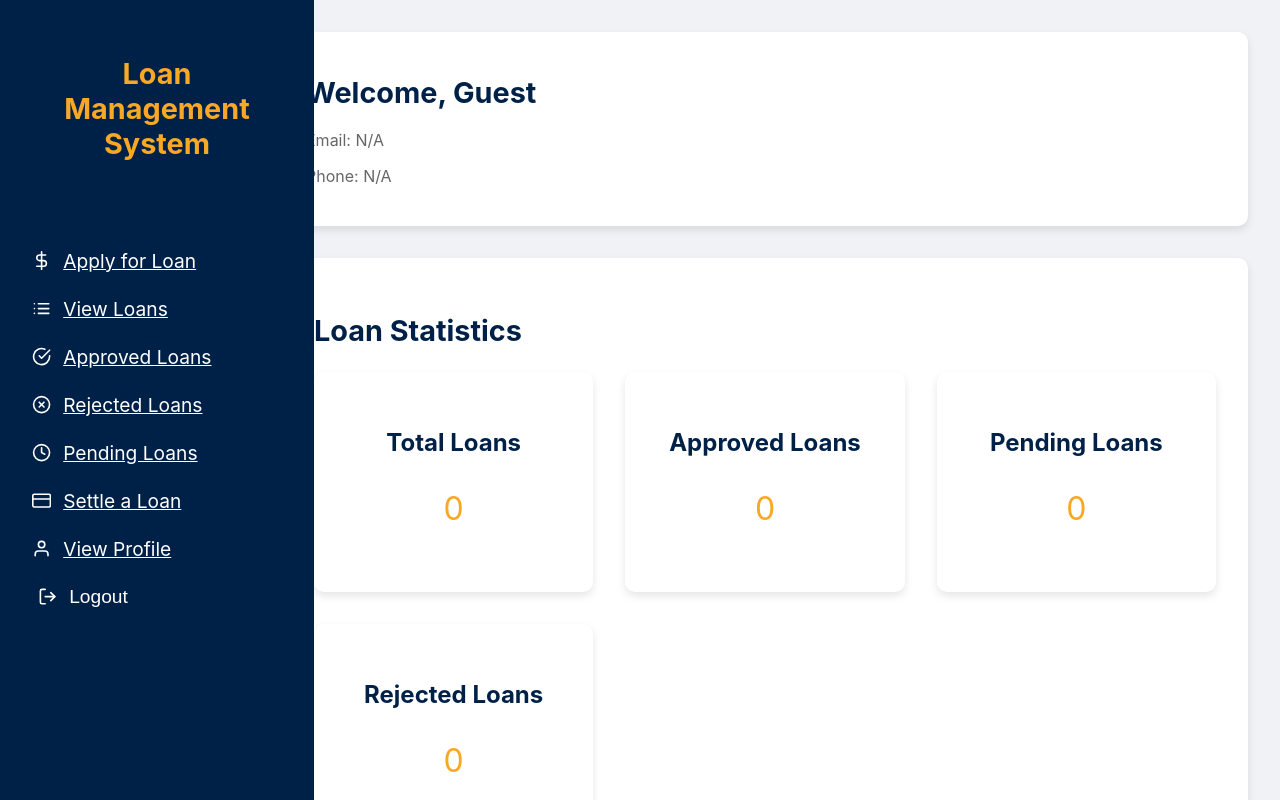
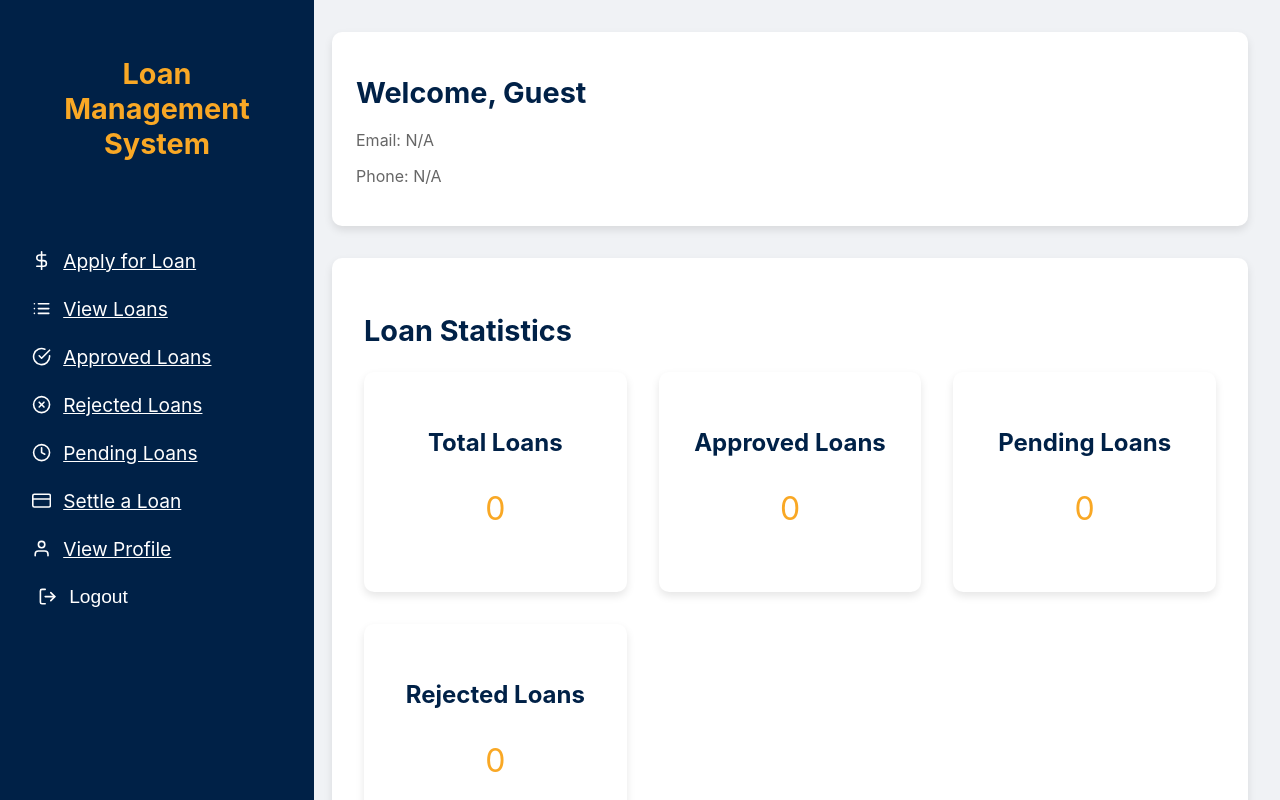
Before and after one commit to Prince-Affedzie/Loan-Managment-frontend, a React (Create React App) app: page /dashboard in a window 1280 px wide. Shown: the top 800 px of the page. Built offline with nearby package versions, Linux system fonts and the light colour scheme; no server answers.

Commit message:
redefined

```diff
--- a/src/Pages/Dashboard.js
+++ b/src/Pages/Dashboard.js
@@ -266,7 +266,7 @@ const LogoutButton = styled.button`
 // Main Content
 const MainContent = styled.main`
   flex-grow: 1;
-  margin-left: 250px;
+  margin-left: 300px;
   padding: 2rem;
 
   @media (max-width: 1000px) {
```
